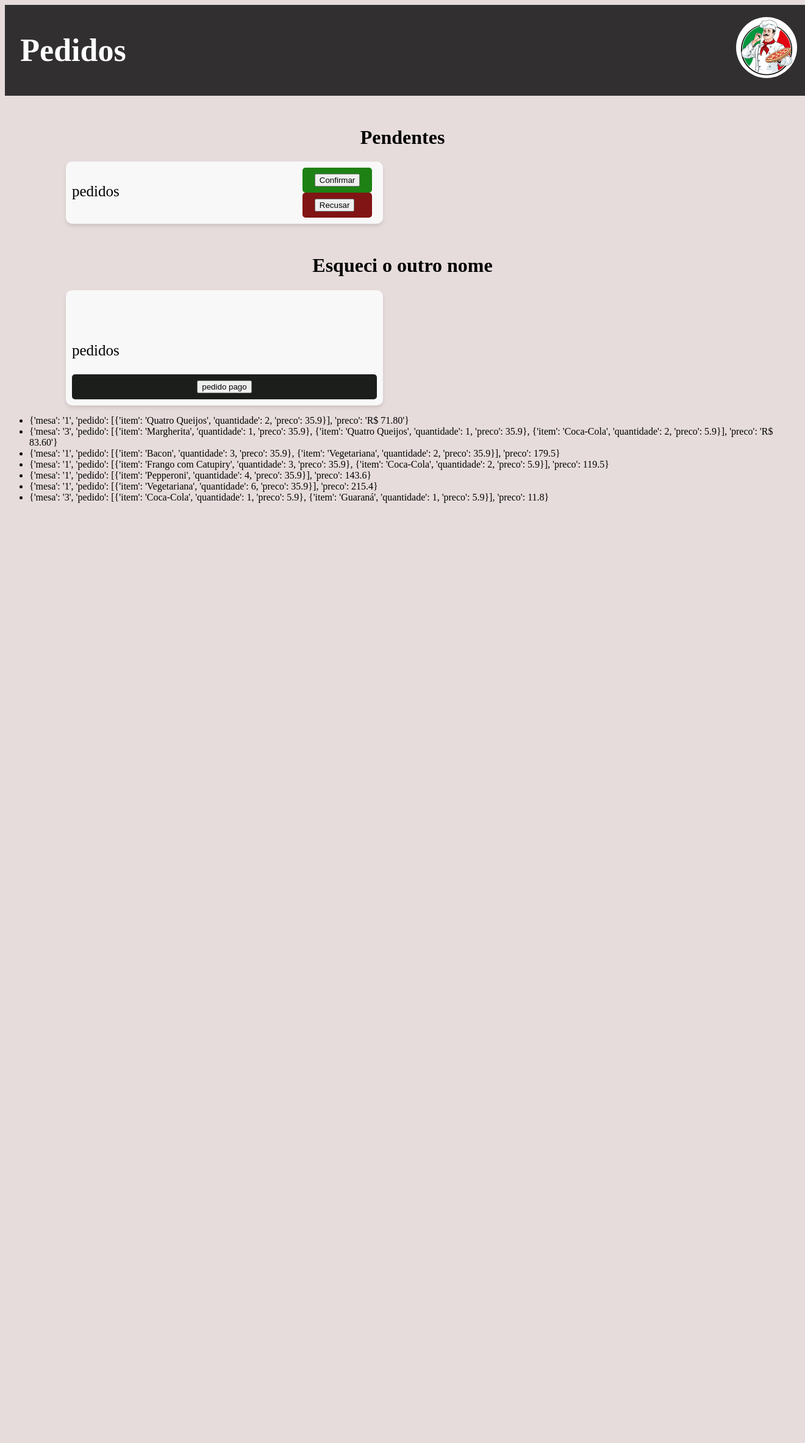
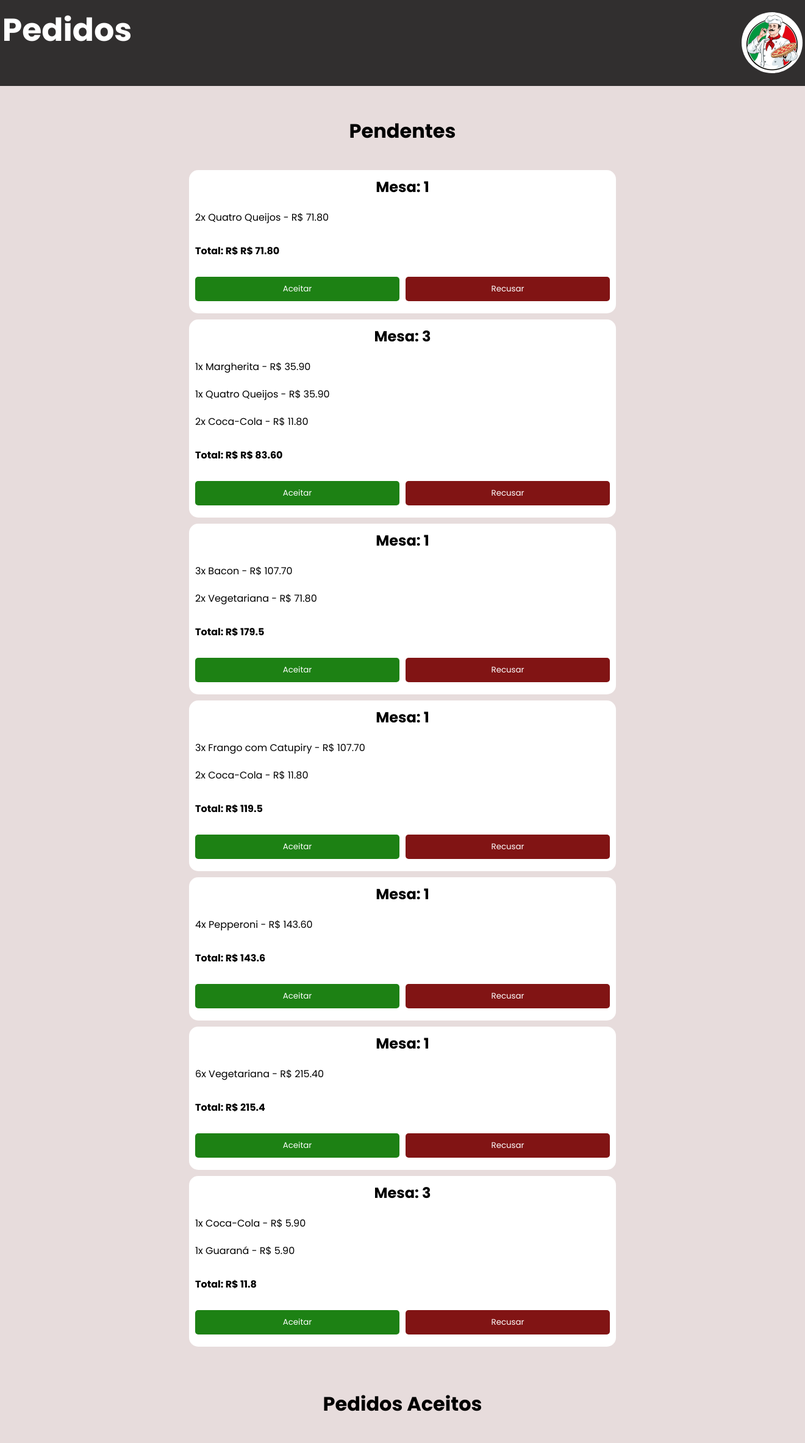
Before and after one commit to Pedrohenrc/projeto-int-programacao, a Flask app: page /cozinha in a window 1320 px wide. Shown: that part at 61% size. Before the commit the page ends 841 px from the top of that part, so only its background shows below. Run offline with Flask 3, Linux system fonts and the light colour scheme; the page is wider than the window, and the part outside it is not shown.

Commit message:
Página cozinha implementada

```diff
--- a/static/cozinha.css
+++ b/static/cozinha.css
@@ -1,4 +1,11 @@
 @import url('https://fonts.googleapis.com/css2?family=Poppins:ital,wght@0,100;0,200;0,300;0,400;0,500;0,600;0,700;0,800;0,900;1,100;1,200;1,300;1,400;1,500;1,600;1,700;1,800;1,900&display=swap');
+
+* {
+    margin: 0;
+    padding: 0;
+    box-sizing: border-box;
+    font-family: 'Poppins', sans-serif;
+}
 
 header{
     background-color: rgb(49, 47, 47);
@@ -88,43 +95,151 @@ main h1 {
     box-shadow: 0 0 0 2px rgba(129, 20, 20, 0.5);
 }
 
-.pedidos {
-    background-color: #f8f8f8;
-    border-radius: 10px;
-    margin: 10px 0;
-    padding: 10px;
-    box-shadow: 0 4px 6px rgba(0,0,0,0.1);
-    color: black;
-    font-size: 25px;
+
+.pedido{
+    background-color: white;
     display: flex;
-    gap: 60%;
-    width: 500px;
-    margin-left: 100px;
+    flex-direction: column;
+    gap: 10px;
+    border-radius: 15px;
 }
 
-.pedidos2 {
-    background-color: #f8f8f8;
-    border-radius: 10px;
-    margin: 10px 0;
-    padding: 10px;
-    box-shadow: 0 4px 6px rgba(0,0,0,0.1);
-    color: black;
-    font-size: 25px;
+.pedidos-pendentes{
     display: flex;
     flex-direction: column;
-    gap: 60%;
-    width: 500px;
-    margin-left: 100px;
+    gap: 10px;
+    margin-top: 20px;
+    width: 700px;
 
 }
 
-.pago {
+.pedidos-pendentes h2{
+    text-align: center;
+    margin-top: 10px;
+}
+
+.text{
+    display: flex;
+    justify-content: space-between;
+    padding: 10px;
+}
+
+main{
+    display: flex;
+    flex-direction: column;
+    align-items: center;
+    gap: 20px;
+}
+
+.botoes{
+    display: flex;
+    width: 100%;
+    flex-direction: row;
+    padding: 10px;
+    justify-content: center;
+    align-items: center;
+    gap: 10px;
+    margin-bottom: 10px;
+}
+
+.aceitar{
+    background-color: rgb(29, 129, 20);
+    color: white;
     border: none;
-    background: none;
-    background-color: rgb(28, 30, 28);
+    padding: 10px;
+    border-radius: 5px;
+    cursor: pointer;
+    width: 50%;
+}
+
+.aceitar:hover{
+    background-color: rgb(15, 100, 19);
+}
+
+.aceitar:active{
+    background-color: rgb(21, 80, 10);
+}
+
+.recusar{
+    background-color: rgb(129, 20, 20);
     color: white;
-    padding: 10px 20px;
+    border: none;
+    padding: 10px;
+    border-radius: 5px;
+    cursor: pointer;
+    width: 50%;
+}
+
+.recusar:hover{
+    background-color: rgb(100, 15, 15);
+}
+
+.recusar:active{
+    background-color: rgb(80, 10, 10);
+}
+
+
+.pedidos-aceitos {
+    display: flex;
+    flex-direction: column;
+    gap: 10px;
+    margin-top: 20px;
+    width: 700px;
+}
+
+
+.pedidos-aceitos h2 {
+    text-align: center;
+    margin-top: 10px;
+    font-size: 24px;
+    color: #333;
+}
+
+
+.pedidos-aceitos .pedido {
+    background-color: white;
+    display: flex;
+    flex-direction: column;
+    gap: 10px;
+    border-radius: 15px;
+    padding: 15px;
+    box-shadow: 0 2px 4px rgba(0, 0, 0, 0.1);
+}
+
+
+.pedidos-aceitos .pedido .text {
+    display: flex;
+    justify-content: space-between;
+    padding: 10px;
     font-size: 16px;
+    color: #000000;
+}
+
+
+.pedidos-aceitos .pedido .btn-pago {
+    background-color: rgb(84, 84, 84);
+    color: white;
+    border: none;
+    padding: 10px;
     border-radius: 5px;
-    text-align: center;
+    cursor: pointer;
+    width: 100%;
+    font-size: 16px;
+    margin-top: 10px;
 }
+
+
+.pedidos-aceitos .pedido .btn-pago:hover {
+    background-color: rgb(15, 100, 19);
+}
+
+/* Efeito active no botão "Pago" */
+.pedidos-aceitos .pedido .btn-pago:active {
+    background-color: rgb(21, 80, 10);
+}
+
+/* Efeito focus no botão "Pago" */
+.pedidos-aceitos .pedido .btn-pago:focus {
+    outline: none;
+    box-shadow: 0 0 0 2px rgba(29, 129, 20, 0.5);
+}
--- /dev/null
+++ b/static/cozinha.js
@@ -0,0 +1,42 @@
+//Função para mover os pedidos para a seção de pedidos aceitos
+function aceitarPedido(pedidoElement) {
+    const pedidosAceitos = document.querySelector('.pedidos-aceitos')
+    pedidosAceitos.appendChild(pedidoElement);
+
+    pedidoElement.querySelector('.aceitar').remove();
+    pedidoElement.querySelector('.recusar').remove();
+
+    const botaoPago = document.createElement('button');
+    botaoPago.className = 'btn-pago';
+    botaoPago.textContent = 'Pago';
+    pedidoElement.appendChild(botaoPago);
+
+    botaoPago.addEventListener('click', () => {
+        pedidoElement.remove();
+        const pedidoId = pedidoElement.dataset.id;
+        console.log(`Pedido ${pedidoId} marcado como pago e removido.`)
+        //Oh meu mano backend, atualiza o json ai porfavor
+
+    });
+}
+
+//Recusar o pedido
+function recusarPedido(pedidoElement) {
+    pedidoElement.remove();
+    const pedidoId = pedidoElement.dataset.id;
+    console.log(`Pedido ${pedidoId} recusado e removido.`)
+
+    //Oh meu mano backend, atualiza o json ai porfavor
+}
+
+//Adiciona os eventos de aceitar e recusar pedido
+document.querySelector('.pedidos-pendentes').addEventListener('click', (event) => {
+    if (event.target.classList.contains('aceitar')) {
+        const pedidoElement = event.target.closest('.pedido');
+        aceitarPedido(pedidoElement);
+
+    } else if (event.target.classList.contains('recusar')) {
+        const pedidoElement = event.target.closest('.pedido');
+        recusarPedido(pedidoElement);
+    }
+});
--- a/templates/cozinha.html
+++ b/templates/cozinha.html
@@ -15,30 +15,36 @@
 
     <main>
         <h1>Pendentes</h1>
+        <!--Seção pedidos pendentes-->
+        <section class="pedidos-pendentes">
+            {% for pedido in pedidos %}
+                <div class="pedido" data-id="{{ loop.index0 }}">
+                    <h2>Mesa: {{ pedido.mesa }}</h2>
+                    <ul>
+                        {% for item in pedido.pedido %}
+                            <li class="text">
+                                {{ item.quantidade }}x {{ item.item }} - R$ {{ "%.2f"|format(item.preco * item.quantidade) }}
+                            </li>
+                        {% endfor %}
+                    </ul>
+                    <p class="text"><strong>Total: R$ {{ pedido.preco }}</strong></p>
+                    <div class="botoes">
+                        <button class="aceitar">Aceitar</button>
+                        <button class="recusar">Recusar</button>
+                    </div>
+                </div>
+            {% endfor %}
+        </section>
 
-        <div class="pedidos">
-            <p>pedidos</p>
-            <div class="botão">
-                <div class="conf"><button>Confirmar</button></div>
-                <div class="rec"><button>Recusar</button></div>
-            </div>
-        </div>
-
-        <h1>Esqueci o outro nome</h1>
-
-        <div class="pedidos2">
-            <p></p>
-            <p>pedidos</p>
-            <div class="pago"><button>pedido pago</button></div>
-        </div>
-    </main>
-
-    <ul>
-        {% for pedido in pedidos %}
-            <li>{{ pedido }}</li>
-        {% endfor %}
-    </ul>
+        <h1>Pedidos Aceitos</h1>
+        <!--Seção pedidos aceitos-->
+        <section class="pedidos-aceitos">
 
 
+        </section>
+
+
+    </main>
+    <script src="../static/cozinha.js"></script>
 </body>
 </html>
```
